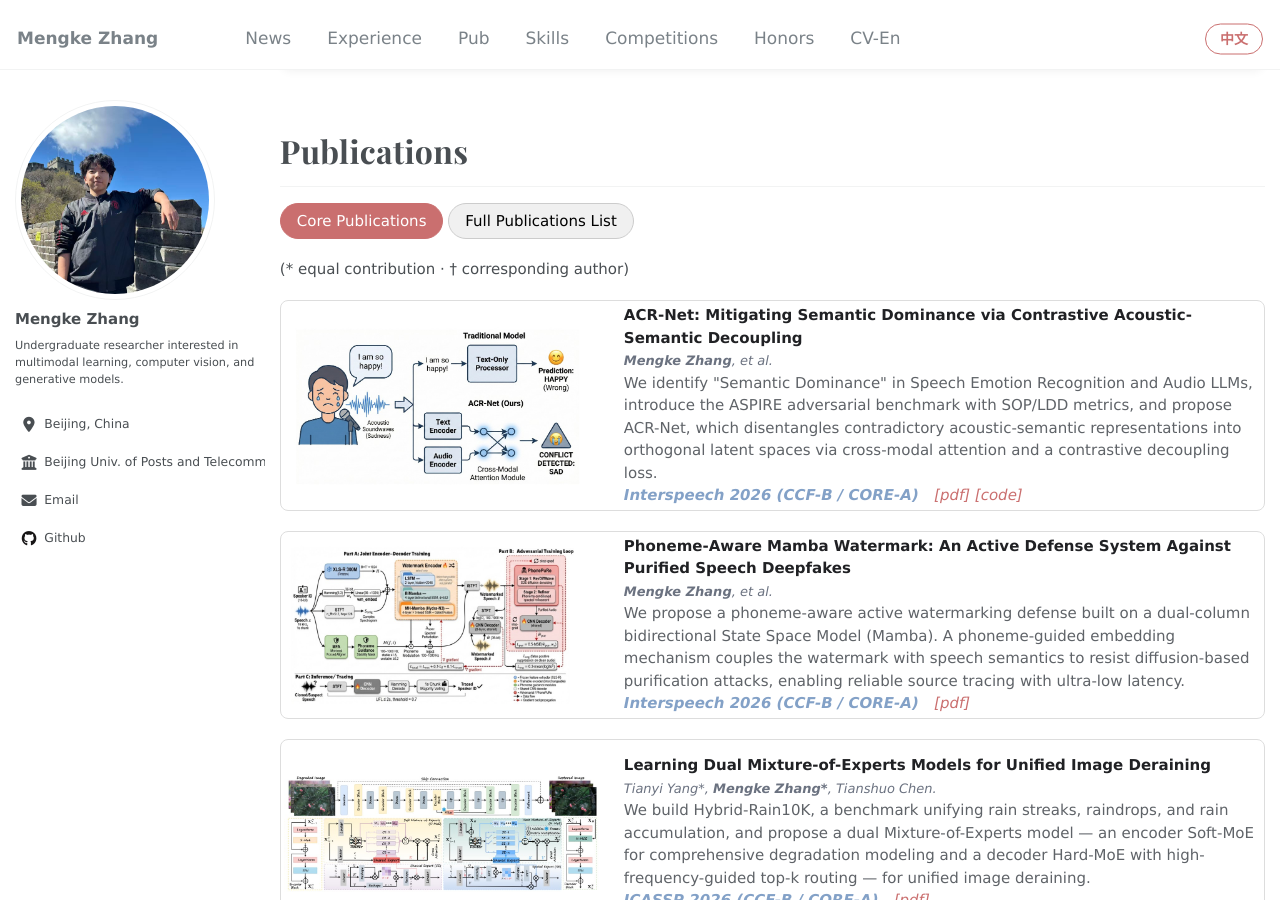
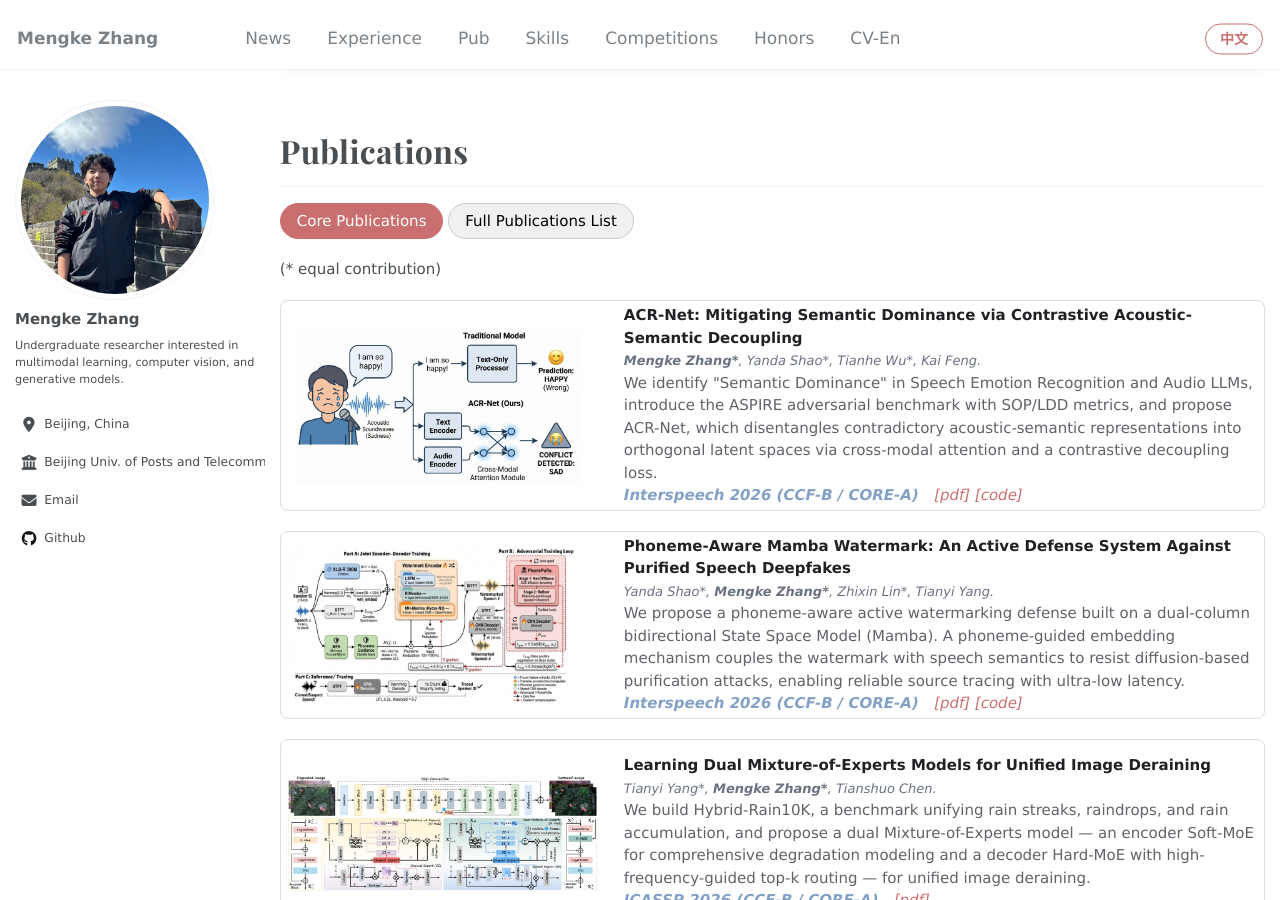
Before and after one commit to zmkshakespar/zmkshakespar.github.io, a Jekyll site: the page built from _pages/about.md, in a window 1280 px wide and 900 px high, scrolled down 1755 px. Built offline with Jekyll 4.4.1, drawn with Linux system fonts in a browser that asks for light colours; some web fonts are replaced; our own code applies the rules of GitHub Pages for plain Markdown files; some of the changed text lies outside the part shown.

Commit message:
Update paper PDFs to submission versions, real author lists, advisor Google Scholar links
Co-authored-by: Cursor <cursoragent@cursor.com>

```diff
--- a/_pages/about.md
+++ b/_pages/about.md
@@ -55,7 +55,7 @@ Experience
       <div class="experience-info">
           <strong>Xiaomi</strong><br>
           <em>2026.03 - 2026.07</em> · Beijing, China<br>
-          Autonomous Driving Algorithm Intern — Leader: <em>Dr. Naiyan Wang</em><br>
+          Autonomous Driving Algorithm Intern — Leader: <a href="https://scholar.google.com/citations?user=yAWtq6QAAAAJ"><em>Dr. Naiyan Wang</em></a><br>
           <span style="color:#888;">3D perception (occupancy) and trajectory prediction for autonomous driving. <a href="files/xiaomi_internship_certificate.pdf" target="_blank">[certificate]</a></span>
       </div>
   </div>
@@ -85,7 +85,7 @@ Experience
       <div class="experience-info">
           <strong>STAIR Lab, BUPT</strong><br>
           <em>2025.03 - 2025.06</em> · Beijing, China<br>
-          Research Intern — Advisor: <em>Prof. Xi Zhang</em><br>
+          Research Intern — Advisor: <a href="https://scholar.google.com/citations?user=6sRtx0cAAAAJ"><em>Prof. Xi Zhang</em></a><br>
           <span style="color:#888;">Local deployment of DeepSeek-671B, batch inference, and safety guardrails.</span>
       </div>
   </div>
@@ -117,7 +117,7 @@ Publications
 <button class="pub-button active" onclick="filterPublications(event, 'all')">Core Publications</button>
 <button class="pub-button" onclick="filterPublications(event, 'list')">Full Publications List</button>
 
-(* equal contribution · &dagger; corresponding author)
+(* equal contribution)
 
 <div id="core-publications" class="publication-view" data-publication-view="core">
 
@@ -129,7 +129,7 @@ Publications
     <div>
       <strong>ACR-Net: Mitigating Semantic Dominance via Contrastive Acoustic-Semantic Decoupling</strong><br>
       <i style="font-size: 13px;">
-        <strong>Mengke Zhang</strong>, et al.
+        <strong>Mengke Zhang*</strong>, Yanda Shao*, Tianhe Wu*, Kai Feng.
       </i><br>
       We identify "Semantic Dominance" in Speech Emotion Recognition and Audio LLMs, introduce the ASPIRE adversarial benchmark with SOP/LDD metrics, and propose ACR-Net, which disentangles contradictory acoustic-semantic representations into orthogonal latent spaces via cross-modal attention and a contrastive decoupling loss.
       <br>
@@ -148,12 +148,13 @@ Publications
     <div>
       <strong>Phoneme-Aware Mamba Watermark: An Active Defense System Against Purified Speech Deepfakes</strong><br>
       <i style="font-size: 13px;">
-        <strong>Mengke Zhang</strong>, et al.
+        Yanda Shao*, <strong>Mengke Zhang*</strong>, Zhixin Lin*, Tianyi Yang.
       </i><br>
       We propose a phoneme-aware active watermarking defense built on a dual-column bidirectional State Space Model (Mamba). A phoneme-guided embedding mechanism couples the watermark with speech semantics to resist diffusion-based purification attacks, enabling reliable source tracing with ultra-low latency.
       <br>
       <b><i style="color:#83a1c7;">Interspeech 2026 (CCF-B / CORE-A) &nbsp;</i></b>
       <a href="files/Phoneme-Aware-Mamba-Watermark_Interspeech2026.pdf" target="_blank"><em>[pdf]</em></a>
+      <a href="https://github.com/Silence-ai423/phoneme-aware-mamba-watermark" target="_blank"><em>[code]</em></a>
     </div>
   </div>
 </div>
@@ -194,16 +195,16 @@ Publications
     <li>
       <span class="pub-list-badge">Interspeech 2026</span>
       <span class="pub-list-title">ACR-Net: Mitigating Semantic Dominance via Contrastive Acoustic-Semantic Decoupling</span><br>
-      <span class="pub-list-authors"><strong>Mengke Zhang</strong>, et al.</span>
+      <span class="pub-list-authors"><strong>Mengke Zhang*</strong>, Yanda Shao*, Tianhe Wu*, Kai Feng.</span>
       <span class="pub-list-note">CCF-B / CORE-A.</span>
       <span class="pub-list-links"><a href="files/ACR-Net_Interspeech2026.pdf" target="_blank">[pdf]</a><a href="https://github.com/zmkshakespar/ACR-Net" target="_blank">[code]</a></span>
     </li>
     <li>
       <span class="pub-list-badge">Interspeech 2026</span>
       <span class="pub-list-title">Phoneme-Aware Mamba Watermark: An Active Defense System Against Purified Speech Deepfakes</span><br>
-      <span class="pub-list-authors"><strong>Mengke Zhang</strong>, et al.</span>
+      <span class="pub-list-authors">Yanda Shao*, <strong>Mengke Zhang*</strong>, Zhixin Lin*, Tianyi Yang.</span>
       <span class="pub-list-note">CCF-B / CORE-A.</span>
-      <span class="pub-list-links"><a href="files/Phoneme-Aware-Mamba-Watermark_Interspeech2026.pdf" target="_blank">[pdf]</a></span>
+      <span class="pub-list-links"><a href="files/Phoneme-Aware-Mamba-Watermark_Interspeech2026.pdf" target="_blank">[pdf]</a><a href="https://github.com/Silence-ai423/phoneme-aware-mamba-watermark" target="_blank">[code]</a></span>
     </li>
     <li>
       <span class="pub-list-badge">ICASSP 2026</span>
```
Also changed, not shown: other parts of _pages/about.md (+2 -2 lines), _pages/about_zh.md (+11 -10 lines), 2 other files.
